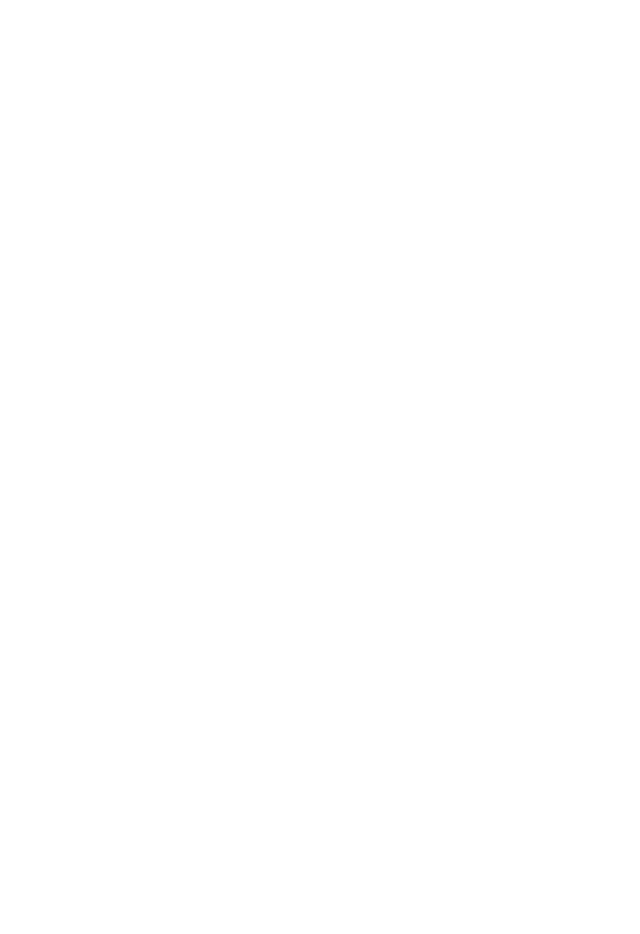
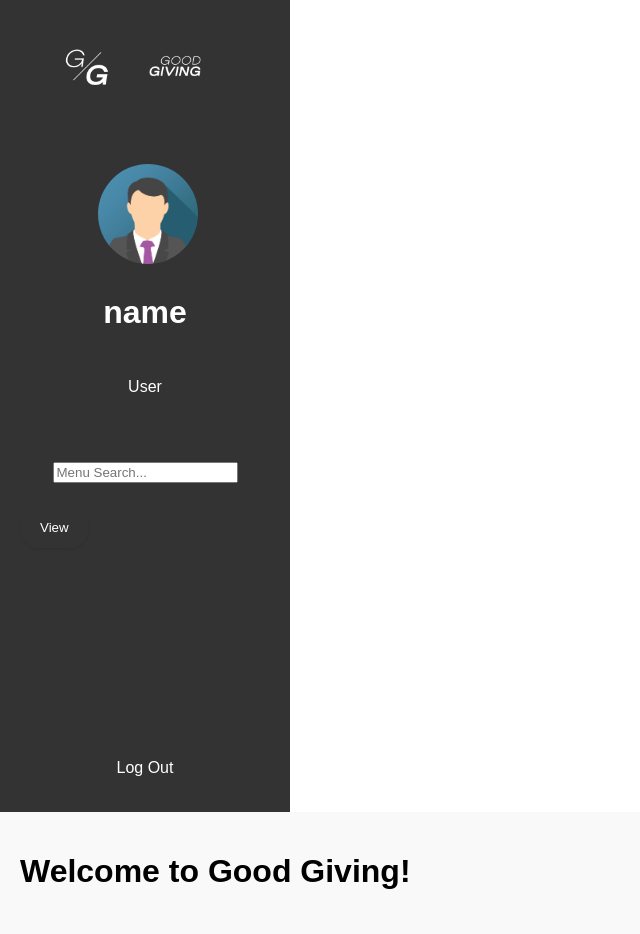
Before and after one commit to hassanredaa/HANIES, a React (Vite) app: page /DonorHome in a window 1280 px wide. Before the commit this address had no page. Shown: the top 934 px of the page, without its empty margins (0-640 px from the left). Before the commit the page ends 800 px from the top, so only its background shows below. Built offline with nearby package versions, Linux system fonts and the light colour scheme.

Commit message:
view and search

```diff
--- a/src/App.jsx
+++ b/src/App.jsx
@@ -14,6 +14,7 @@
 import MngDonReq from './MngDonReq.jsx';
 import DoctorPage from './DoctorPage.jsx';
 import TeacherPage from './TeacherPage.jsx';
+import DonorHome from './donorhome.jsx';
 
 
 
@@ -38,6 +39,7 @@
         <Route path="/submissions/donors" element={<ReviewDonSub />} />
         <Route path="/requests/organizations" element={<MngOrgReq />} />
         <Route path="/requests/donors" element={<MngDonReq />} />
+        <Route path="/DonorHome" element={<DonorHome />} />
         <Route path="/DoctorPage" element={<DoctorPage />} />
         <Route path="/TeacherPage" element={<TeacherPage />} />
 
--- a/src/donorhome.jsx
+++ b/src/donorhome.jsx
@@ -1,8 +1,69 @@
-// import React from 'react';
-// import { Link } from 'react-router-dom';
+import React, { useState } from 'react';
+import { Link } from 'react-router-dom';
+import ggImage from '../assets/ggw.png';
+import goodImage from '../assets/good.png';
+import avImage from '../assets/img_avatar.png';
 
-// export default function DonorHome(){
-//     return(
+export default function DonorHome() {
+    // State to manage the toggles
+    const [viewOpen, setViewOpen] = useState(false);
 
-//     );
-// }
+
+    // Toggle functions
+    const toggleView = () => setViewOpen(!viewOpen);
+
+
+  return (
+    <div className="Donor-dashboard">
+      <div className="wrapper">
+        <div className="sidebar">
+          <div style={{ display: 'flex' }}>
+            <div style={{ flex: '33.33%', padding: '5px', marginLeft: '20px' }}>
+              <img src={ggImage} />
+            </div>
+            <div style={{ flex: '33.33%', padding: '5px', marginRight: '200px' }}>
+              <img src={goodImage} />
+            </div>
+          </div>
+          <div>
+            <img src={avImage} style={{ marginLeft: '5px', marginTop: '50px', borderRadius: '50%', width: '100px', height: '100px' }} />
+          </div>
+          <h1 style={{ textAlign: 'center', padding: '5px' }}>name</h1>
+          <p style={{ textAlign: 'center' }}>User</p>
+
+          <ul style={{ paddingTop: '20px' }}>
+            <li>
+              <div className="p-3">
+                <input type="text" id="search-input" placeholder="Menu Search..." className="form-control" />
+              </div>
+
+            </li>
+            <li>
+              <button className="sidebar-button" onClick={toggleView} >
+                View
+              </button>
+              {viewOpen && (
+                <ul>
+                  <li><Link to="/views/organizations">View items</Link></li>
+                  <li></li>
+                </ul>
+              )}
+            </li>
+          </ul>
+          <Link to="/" style={{ marginTop: '170px' }}>Log Out</Link>
+        </div>
+
+        <div className="content">
+          <div className="text-content">
+            <h1 style={{ textAlign: 'left' }}>Welcome to Good Giving!</h1>
+            <h2 style={{textAlign: 'left'}}>This is a place where you can make a difference.</h2>
+          </div>
+        </div>
+      </div>
+
+      <footer style={{ textAlign: 'center', padding: '20px 10px', backgroundColor: 'black', color: 'white' }}>
+        <p>Copyright © 2023 Good Giving</p>
+      </footer>
+    </div>
+  );
+}
--- a/src/styles.css
+++ b/src/styles.css
@@ -98,7 +98,37 @@
     display: inline-block;
     margin-right: 20px; /* Adjust as needed */
 }
+.right-list {
+    position: absolute;
+    top: 0;
+    right: 0; /* Align to the right side */
+    width: 200px; /* adjust width as needed */
+    height: 100vh; /* fill the entire viewport height */
+  }
 
+  .black-list {
+    display: none;
+    position: absolute;
+    top: 0;
+    right: 0;
+    background-color: black;
+    padding: 10px;
+    height: 100%; /* fill the entire parent container's height */
+  }
+
+  .right-list:hover .black-list {
+    display: block;
+  }
+
+  .right-list-trigger {
+    background-color: transparent;
+    padding: 10px;
+    cursor: pointer;
+  }
+
+  .right-list-trigger:hover + .black-list {
+    display: block;
+  }
 
 
 .button-primary {
```
